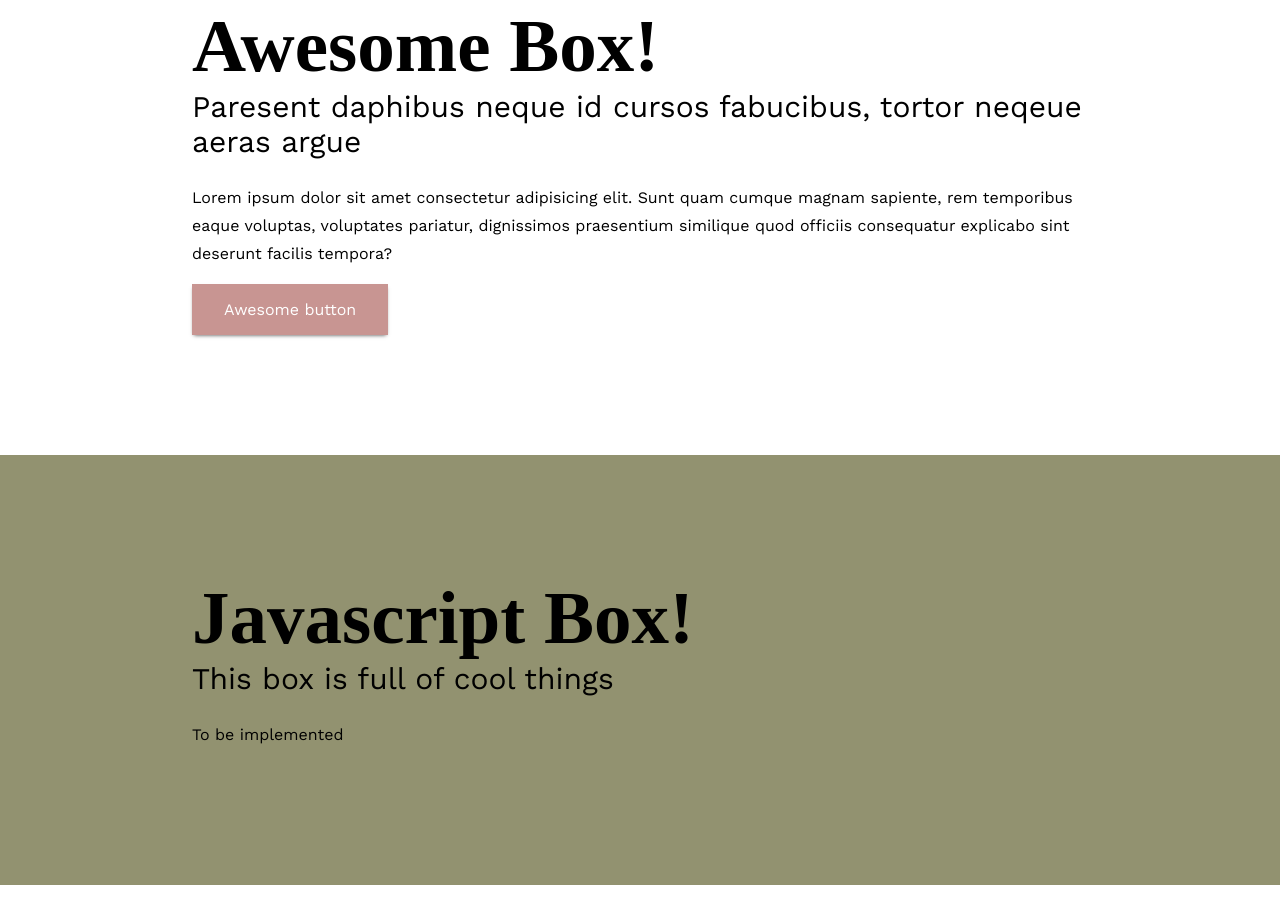
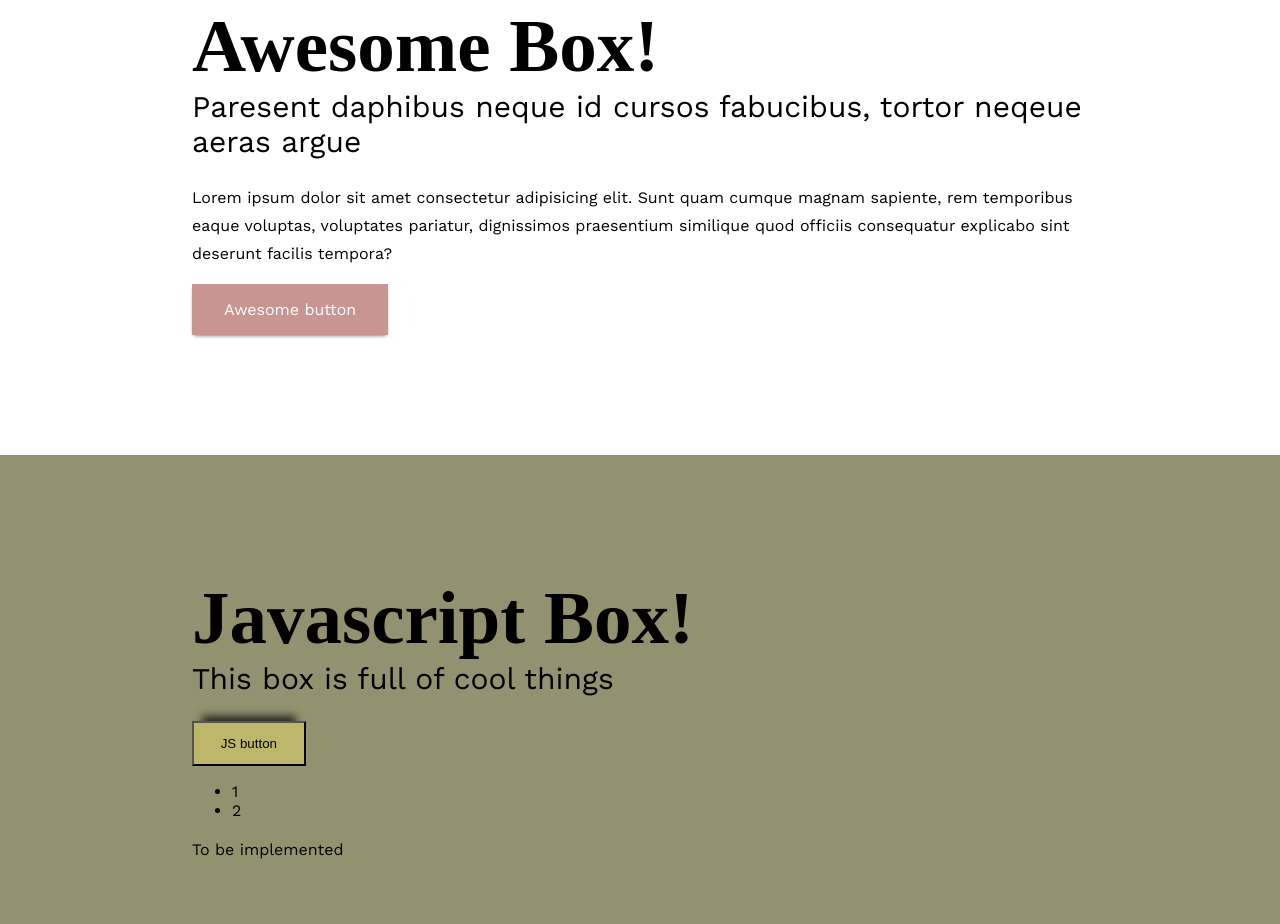
Before and after one commit to Mgiannig/DryDesign, a plain HTML site: page index.html in a window 1280 px wide. Shown: the part 1317-2241 px from the top of the page. Before the commit the page ends 2202 px from the top, so only its background shows below. Drawn offline with nearby package versions, Linux system fonts and the light colour scheme.

Commit message:
Added Javascript

```diff
--- a/index.html
+++ b/index.html
@@ -56,6 +56,7 @@
                      <p>Lorem ipsum dolor sit amet consectetur adipisicing elit. Sunt quam cumque magnam sapiente,
                             rem temporibus eaque voluptas, voluptates pariatur, dignissimos praesentium similique quod
                             officiis consequatur explicabo sint deserunt facilis tempora?</p>
+
                             <a href="" class="btn btn-awesome">Awesome button</a>
                 </div>
         </section>
@@ -64,6 +65,14 @@
                 <div class="container">
                     <h1>Javascript Box!</h1>
                     <h2>This box is full of cool things</h2>
+
+                    <button class="btn btn-js" onclick="addElementJsBox()" >JS button</button>
+                <div id="main-nav">
+                    <ul>
+                        <li>1</li>
+                        <li>2</li>
+                    </ul>
+                </nav>
                      <p>To be implemented</p>
 
                 </div>
--- a/js/app.js
+++ b/js/app.js
@@ -1,4 +1,22 @@
 document.addEventListener("DOMContentLoaded", function() {
 
 
+
   });
+
+
+
+
+function addElementJsBox() {
+
+  var newLi = document.createElement("li");
+  var newA = document.createElement("a");
+
+  let boxes = document.getElementById("main-nav").getElementsByTagName("ul")[0];
+
+  boxes.appendChild(newLi);
+  newLi.appendChild(newA)
+
+  newA.innerHTML = "added!";
+
+}
--- a/styles/main.css
+++ b/styles/main.css
@@ -152,12 +152,15 @@ background-color: rgb(146, 146, 112);
 background: rgb(200, 149, 146);
 box-shadow: 0px 2px 4px -2px rgba(0,0,0,.75);
 color:white;
-
-
 }
 
 .btn-awesome:hover {
     transform: translateY(-10px);
     box-shadow: 0px 18px 8px -10px rgba(0,0,0,.75);
+}
 
+.btn-js {
+
+    background: darkkhaki;
+    box-shadow: 0px -15px 8px -10px rgba(0,0,0,.75);
 }
```
